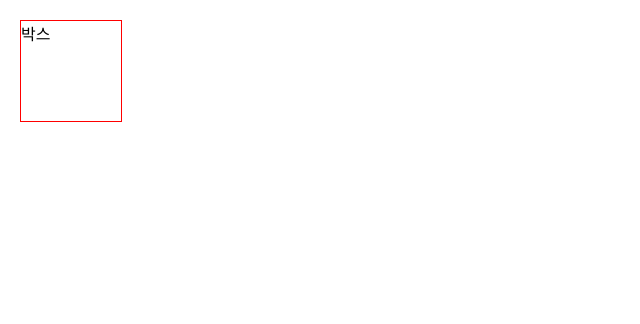
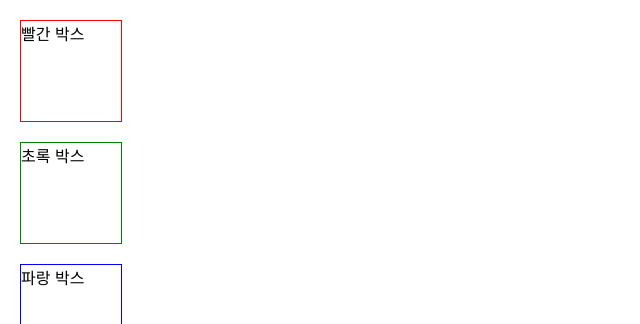
Before and after one commit to Yoosun-Chang/react_board, a React (Create React App) app in the folder practice/: page / in a window 1280 px wide. Shown: the top 324 px of the page, without its empty margins (0-640 px from the left). Built offline with nearby package versions, Linux system fonts and the light colour scheme.

Commit message:
Feat: 조건부 스타일링 구현하기

```diff
--- a/practice/src/App.js
+++ b/practice/src/App.js
@@ -1,18 +1,26 @@
+// src/App.js
+
 import React from "react";
 import styled from "styled-components";
 
-// styled키워드를 사용해서 styled-components 방식대로 컴포넌트를 만듭니다.
+// 1. styled-components를 만들었습니다.
 const StBox = styled.div`
-	// 그리고 이 안에 스타일 코드를 작성합니다. 스타일 코드는 우리가 알고 있는 css와 동일합니다.
   width: 100px;
   height: 100px;
-  border: 1px solid red;
+  border: 1px solid ${(props) => props.borderColor}; // 4.부모 컴포넌트에서 보낸 props를 받아 사용합니다.
   margin: 20px;
 `;
 
 const App = () => {
-	// 그리고 우리가 만든 styled-components를 JSX에서 html 태그를 사용하듯이 사용합니다.
-  return <StBox>박스</StBox>;
+  return (
+    <div>
+			{/* 2. 그리고 위에서 만든 styled-components를 사용했습니다. */}
+			{/* 3. 그리고 props를 통해 borderColor라는 값을 전달했습니다. */}
+      <StBox borderColor="red">빨간 박스</StBox>
+      <StBox borderColor="green">초록 박스</StBox>
+      <StBox borderColor="blue">파랑 박스</StBox>
+    </div>
+  );
 };
 
 export default App;
```
